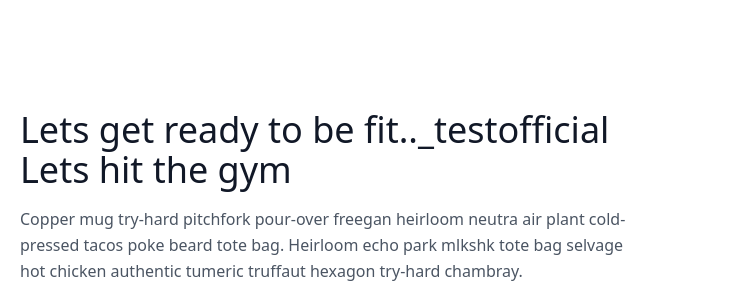
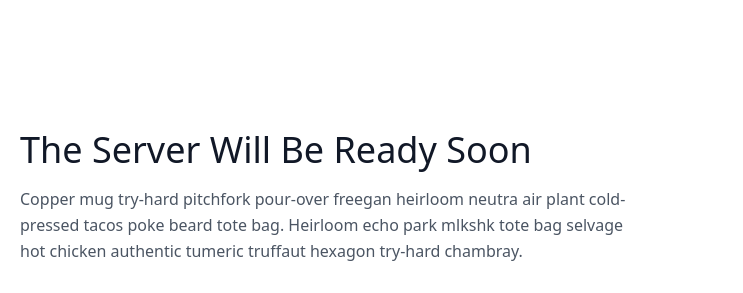
Before and after one commit to tpgofficialarmy7/TpgOfficial.github.io, a plain HTML site: page index.html in a window 1280 px wide. Shown: the part 154-447 px from the top of the page, 0-743 px from the left. Drawn offline with nearby package versions, Linux system fonts and the light colour scheme.

Commit message:
Update index.html

```diff
--- a/index.html
+++ b/index.html
@@ -33,8 +33,8 @@
       <section class="text-gray-600 body-font">
         <div class="container mx-auto flex px-5 py-24 md:flex-row flex-col items-center">
           <div class="lg:flex-grow md:w-1/2 lg:pr-24 md:pr-16 flex flex-col md:items-start md:text-left mb-16 md:mb-0 items-center text-center">
-            <h1 class="title-font sm:text-4xl text-3xl mb-4 font-medium text-gray-900">Lets get ready to be fit.._testofficial
-              <br class="hidden lg:inline-block">Lets hit the gym
+            <h1 class="title-font sm:text-4xl text-3xl mb-4 font-medium text-gray-900">The Server Will Be Ready Soon
+              <br class="hidden lg:inline-block">
             </h1>
             <p class="mb-8 leading-relaxed">Copper mug try-hard pitchfork pour-over freegan heirloom neutra air plant cold-pressed tacos poke beard tote bag. Heirloom echo park mlkshk tote bag selvage hot chicken authentic tumeric truffaut hexagon try-hard chambray.</p>
             <div class="flex justify-center">
```
